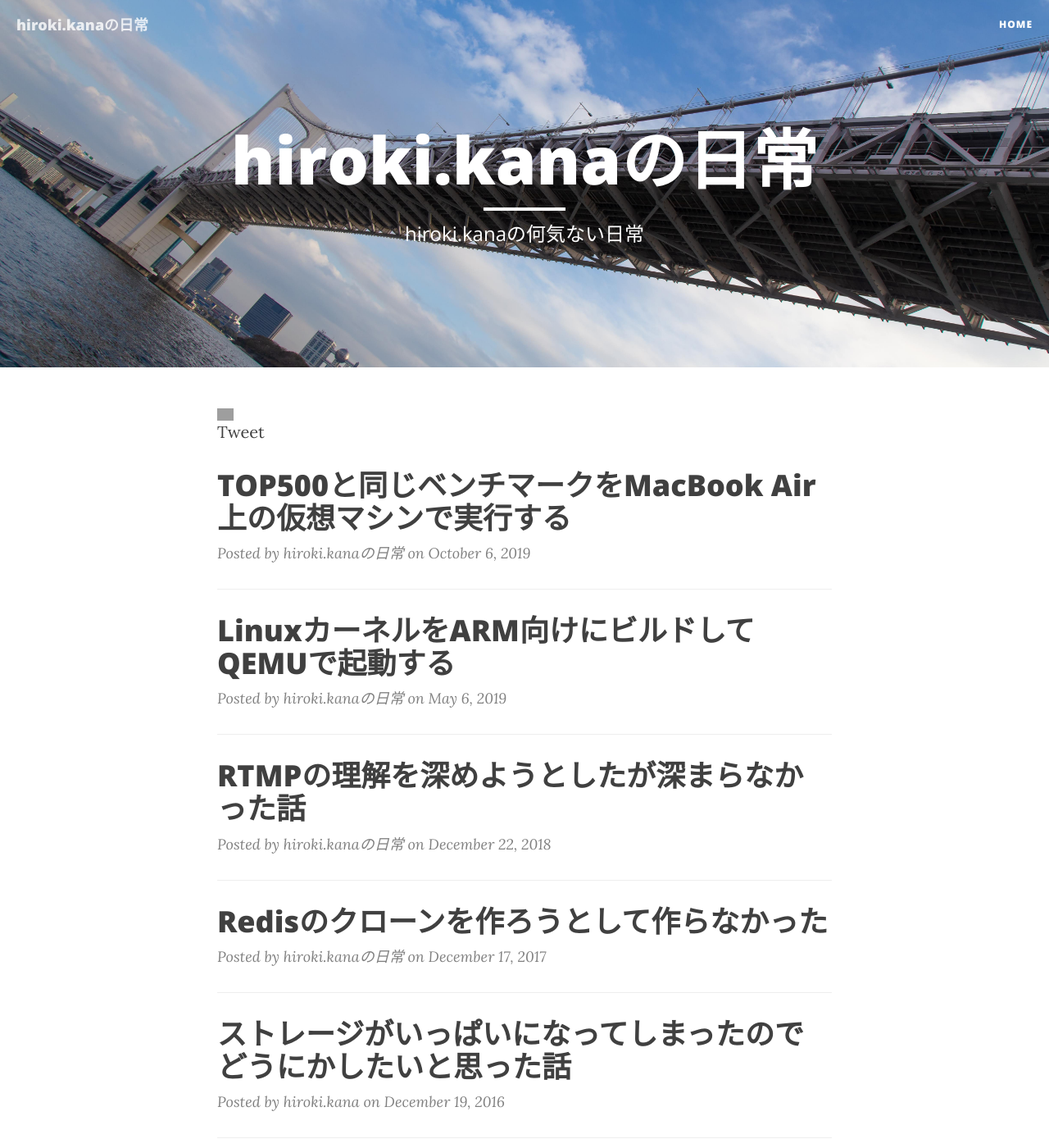
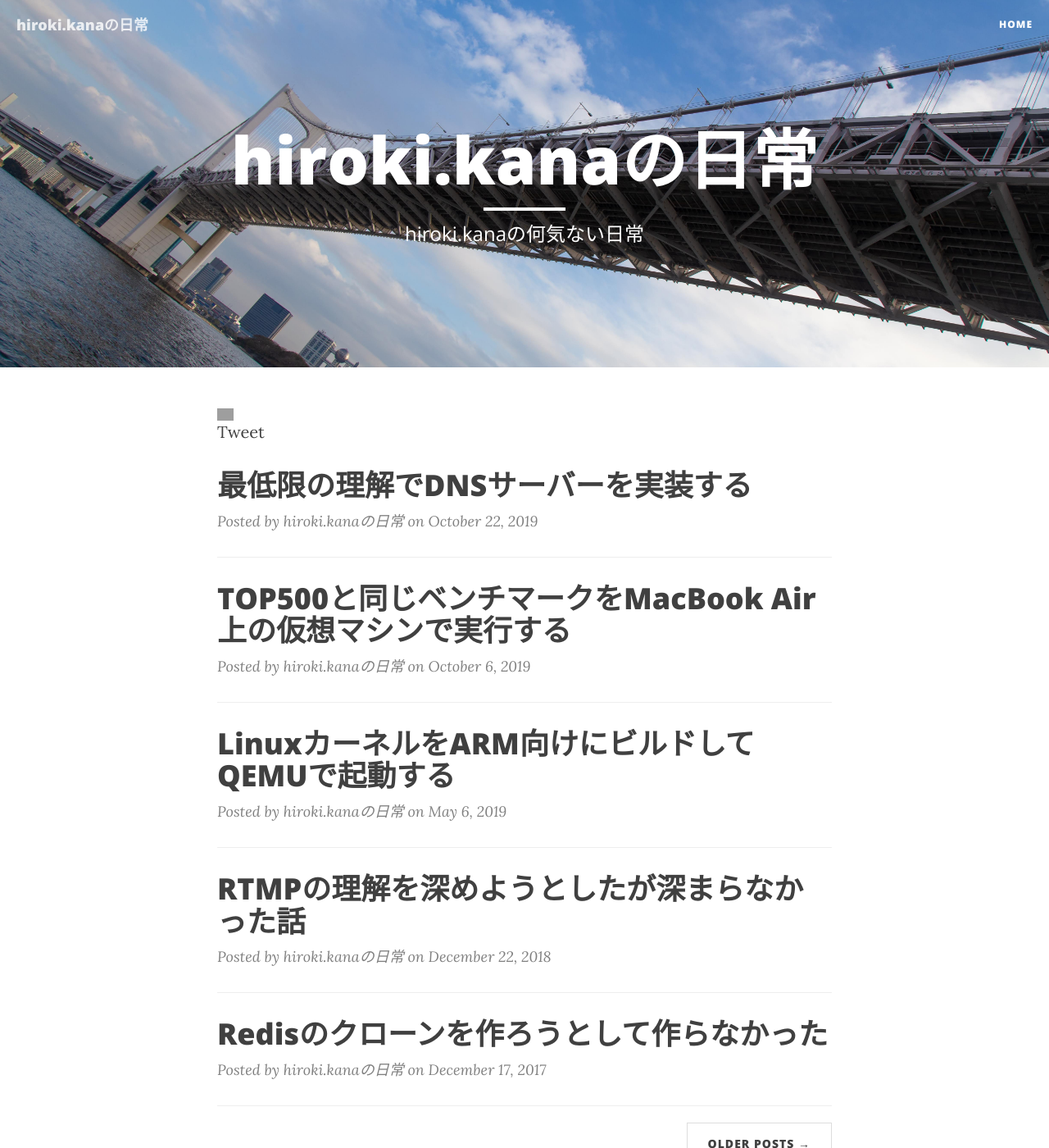
Before and after one commit to hirokikana/blog, a Jekyll site: the page built from index.html, in a window 1280 px wide and 1400 px high. Shown: the whole window at 82% size. Built offline with Jekyll 4.4.1, drawn with Linux system fonts in a browser that asks for light colours; nearby versions of some CDN libraries; the list of posts is cut into pages by our own code; comment, search, counter and statistics services are not loaded; part of the change alters nothing that is shown; grey boxes are pictures that could not be loaded.

````diff
--- a/_posts/2019-10-13-femtDNS.md
+++ b/_posts/2019-10-13-femtDNS.md
@@ -1,17 +1,24 @@
 ---
 layout: post
-title: DNS パケットフォーマット
-date: 2019/10/13 15:00:00 +09:00
+title: 最低限の理解でDNSサーバーを実装する
+date: 2019/10/22 13:50:00 +09:00
 type: post
-published: false
+published: true
 status: publish
 categories:
 - dev
 tags:
 - DNS
 ---
+## はじめに
+私は、雰囲気でDNSを使っていました。
 
-## DNSメッセージフォーマットの概要
+
+最近雰囲気で使い続けることに限界を感じ、少しでも雰囲気で使ってる部分を解消するためにDNSサーバーを実装しました。とはいえ、DNSに関連するRFCを見ると、かなりのバリエーションがあり見れば見るほど私は雰囲気で使っていたと自覚するとともに、やはり私は雰囲気で使うことを抜けることはまだまだできないなと思うばかりでした。
+
+まずはDNSメッセージのフォーマットを紹介し、最後に理解したDNSメッセージのフォーマットを元に作ったDNSサーバーの[femtoDNS](https://github.com/hirokikana/femtoDNS)を紹介します。
+
+## DNSメッセージフォーマット
 [RFC 1035 4.1 Format](https://tools.ietf.org/html/rfc1035#section-4.1) にDNSパケットのフォーマットが定義されています。
 下記はパケットの構成を示した図の引用です。
 ```
@@ -125,11 +132,54 @@ Question セクションはQNAME / QTYPE / QCLASS の3つから構成されて
  - RDATA
    - 実際のレコードのデータ
 
+## femtoDNSの概要
+ここまで私がDNSメッセージのフォーマットについてかなり端折って紹介しましたが、ここまでの理解でDNSサーバーを実装しました。
+実際に常用できるところまで実装するとなると、かなり道のりが先になりそうだったので下記を目的としました。
+ - dig コマンドで問い合わせができる
+ - localhost の問い合わせに対して 127.0.0.1 Aレコードを返す
+ - ファイルにIPアドレスとホスト名のマッピングを追記すると、その内容を元にAレコードを返す
+Pythonのsocketserverモジュールを利用してUDPサーバーを実装しました。
 
+### 動作例
+Python 3.7以上があれば動作させることができます。
 
-## femtoDNSの概要
-ここまで私がDNSメッセージのフォーマットについてかなり端折って紹介しましたが、ここまでの理解でDNSサーバー
+```
+$ git clone git@github.com:hirokikana/femtoDNS.git
+$ cd femtoDNS
+$ python3 start.py
+```
+
+この状態で、ポート番号9999でUDPサーバーが立ち上がります。
+digを使って問い合わせしてみます。
+```
+$ dig @127.0.0.1 -p 9999 localhost
+
+; <<>> DiG 9.10.6 <<>> @127.0.0.1 -p 9999 localhost
+; (1 server found)
+;; global options: +cmd
+;; Got answer:
+;; ->>HEADER<<- opcode: QUERY, status: NOERROR, id: 13985
+;; flags: qr rd ra; QUERY: 1, ANSWER: 1, AUTHORITY: 0, ADDITIONAL: 0
+
+;; QUESTION SECTION:
+;localhost.			IN	A
+
+;; ANSWER SECTION:
+localhost.		255	IN	A	127.0.0.1
+
+;; Query time: 2 msec
+;; SERVER: 127.0.0.1#9999(127.0.0.1)
+;; WHEN: Tue Oct 22 12:24:11 JST 2019
+;; MSG SIZE  rcvd: 52
+```
+ANSWER SECTIONにリソースレコードが含まれる形でレスポンスがあったことが確認できます。
+
+## まとめ
+今回の実装はRFC 1035に書かれてることのほんの一部しか実装していません。
+しかし、普段利用しているdigを利用して、正しい形に見えるレスポンスが返ってくるとちゃんと実装できたという満足感があります。
+最後に、socketserverモジュールは余計なことを気にせずTCP/UDPサーバーを実装できるので雑にサーバーを実装するときはおすすめです。
 
 ## 参考サイト
  - [RFC 1035 - Domain names - implementation and specification](https://tools.ietf.org/html/rfc1035)
  - [DNS Tips：DNSパケットフォーマットと、DNSパケットの作り方 (1/2)](https://www.atmarkit.co.jp/ait/articles/1601/29/news014.html)
+ - [Qiita - DNS関連RFC一覧](https://qiita.com/n-i-e/items/482dee0706547dcc6a95)
````
